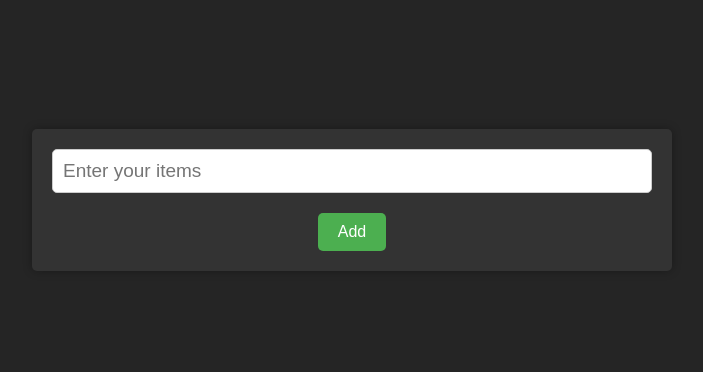
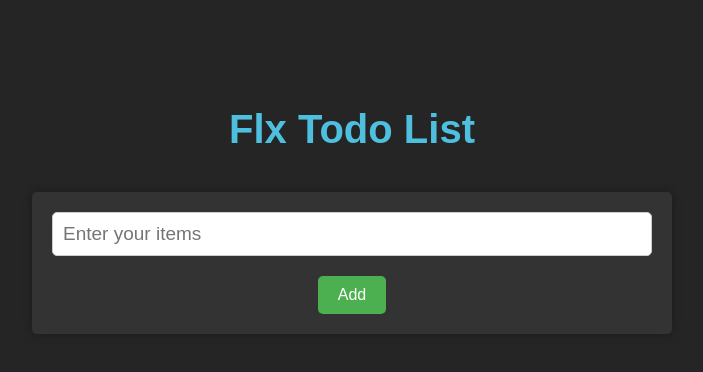
Before and after one commit to flenex-io/ToDo, a plain HTML site: page index.html in a window 1280 px wide. Shown: the whole page, without its empty margins (288-991 px from the left). Drawn offline with Linux system fonts and the light colour scheme.

Commit message:
Updated index.html

```diff
--- a/index.html
+++ b/index.html
@@ -6,16 +6,20 @@
     <meta name="viewport" content="width=device-width, initial-scale=1.0">
     <link rel="stylesheet" href="style.css">
     <link rel="stylesheet" href="https://cdnjs.cloudflare.com/ajax/libs/font-awesome/6.3.0/css/all.min.css">
-    <title>ToDo List</title>
+    <title>Your Page Title</title>
   </head>
   <body>
 
     <main>
+      <h1 class="blue">
+        Flx Todo List
+      </h1>
       <div class="container">
         <input type="text" id="todo" placeholder="Enter your items">
         <button onclick="Add()">Add</button>
+
+      </main>
         <div class="text"></div>
-    </main>
 </div>
 
     <script src="app.js"></script>
```
